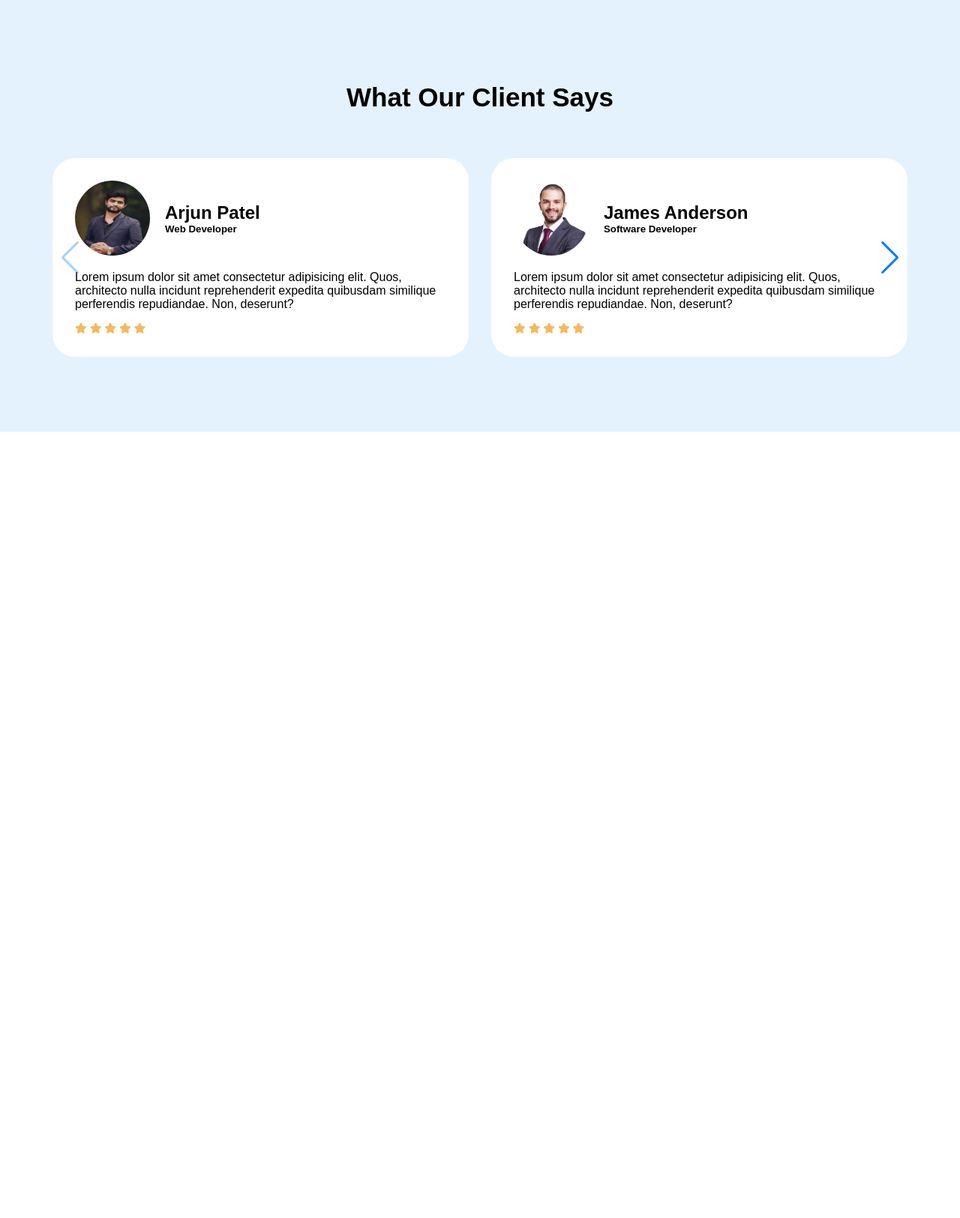
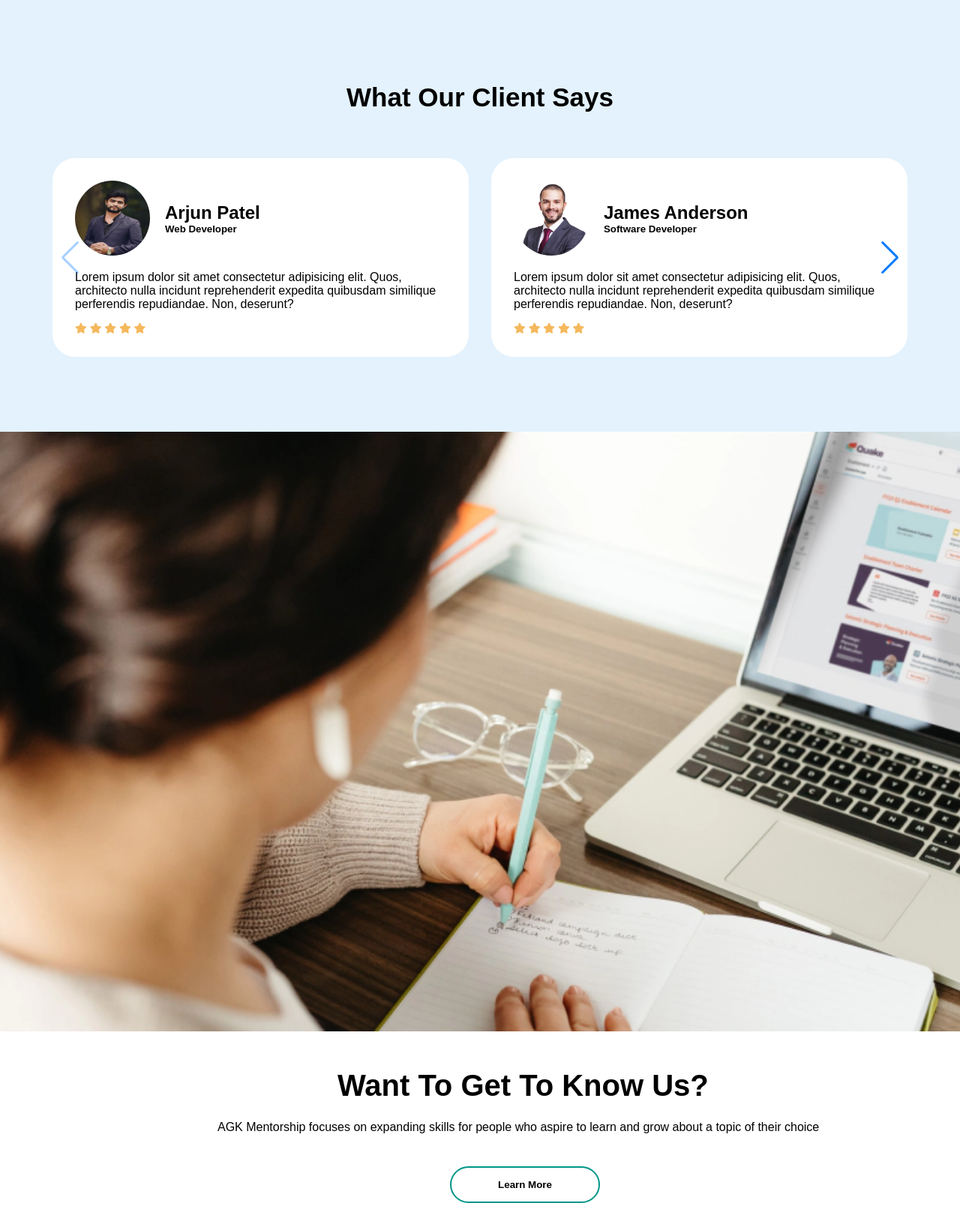
Before and after one commit to kkamionka/Mentoring-website-IBM, a PHP site: page /homepage.html in a window 1280 px wide. Shown: the part 1541-3166 px from the top of the page at 75% size. Before the commit the page ends 2117 px from the top, so only its background shows below. Run offline with PHP 8.4, Linux system fonts and the light colour scheme; grey boxes are pictures that could not be loaded.

Commit message:
63 change

```diff
--- a/homepage.css
+++ b/homepage.css
@@ -315,3 +315,52 @@ button:hover {
 .swiper-pagination-bullet {
     background-color: #009688;
 }
+
+.parallax {
+    z-index: 10;
+    height: 100vh;
+    background-attachment: fixed;
+    background-position: center;
+    background-repeat: no-repeat;
+    background-size: cover;
+    position: relative;
+    background-image: url(images/The-importance-of-training-hero@1x.webp);
+    padding: 20px;
+}
+
+.container_text h2{
+    color: black;
+    font-size: 40px;
+    text-transform: capitalize;
+    margin-left: 450px;
+    margin-top: 50px;
+}
+
+.container_text p{
+    margin: 20px auto;
+    font-weight: 100;
+    line-height: 25px;
+    margin-left: 290px;
+}
+
+.container_text a button{
+    width: 200px;
+    padding: 15px 0;
+    text-align: center;
+    margin: 20px 10px;
+    border-radius: 25px;
+    font-weight: bold;
+    border: 2px solid #009688;
+    background: transparent;
+    color: #000;
+    cursor: pointer;
+    position: relative;
+    overflow: hidden;
+    transition: 0.5s;
+    margin-top: 20px;
+    margin-left: 600px;
+}
+
+.container_text a button:hover {
+    background-color: #009688;
+}
--- a/homepage.html
+++ b/homepage.html
@@ -171,11 +171,16 @@
         </div>
     </section>
 
-    <section>
-        <div>
-            <img src="" alt="">
+    <section class="parallax"></section>
+    <div class="text">
+        <div class="container_text">
+            <h2>Want to get to know us?</h2>
+            <p>AGK Mentorship focuses on expanding skills for people who aspire to learn and grow about a topic of their choice</p>
+            <a href="about-page.html">
+                <button type="button">Learn More</button>
+            </a>
         </div>
-    </section>
+    </div>
 
     <!-- JavaScript -->
      <script src="homepage.js"></script>
```
Also changed, not shown: images/The-importance-of-training-hero@1x.webp (added).
